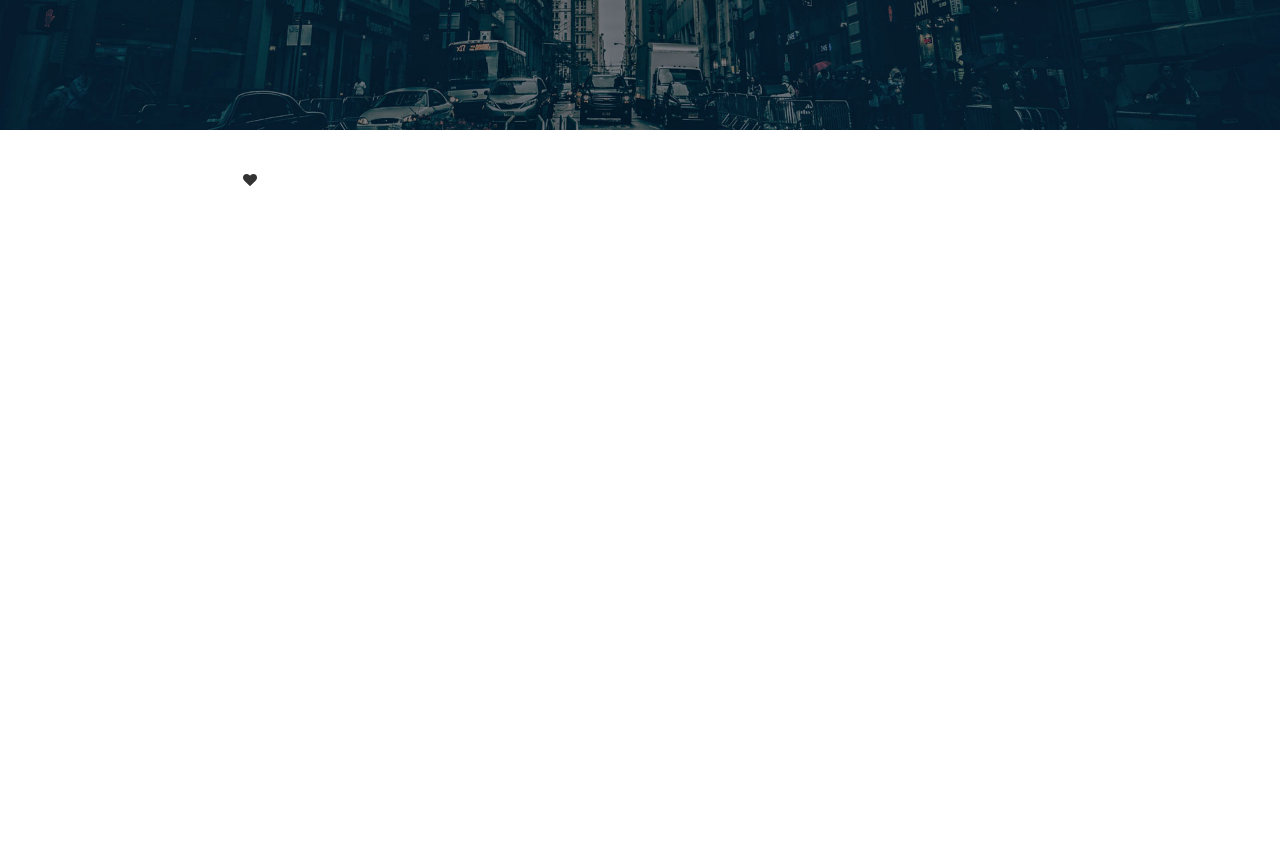
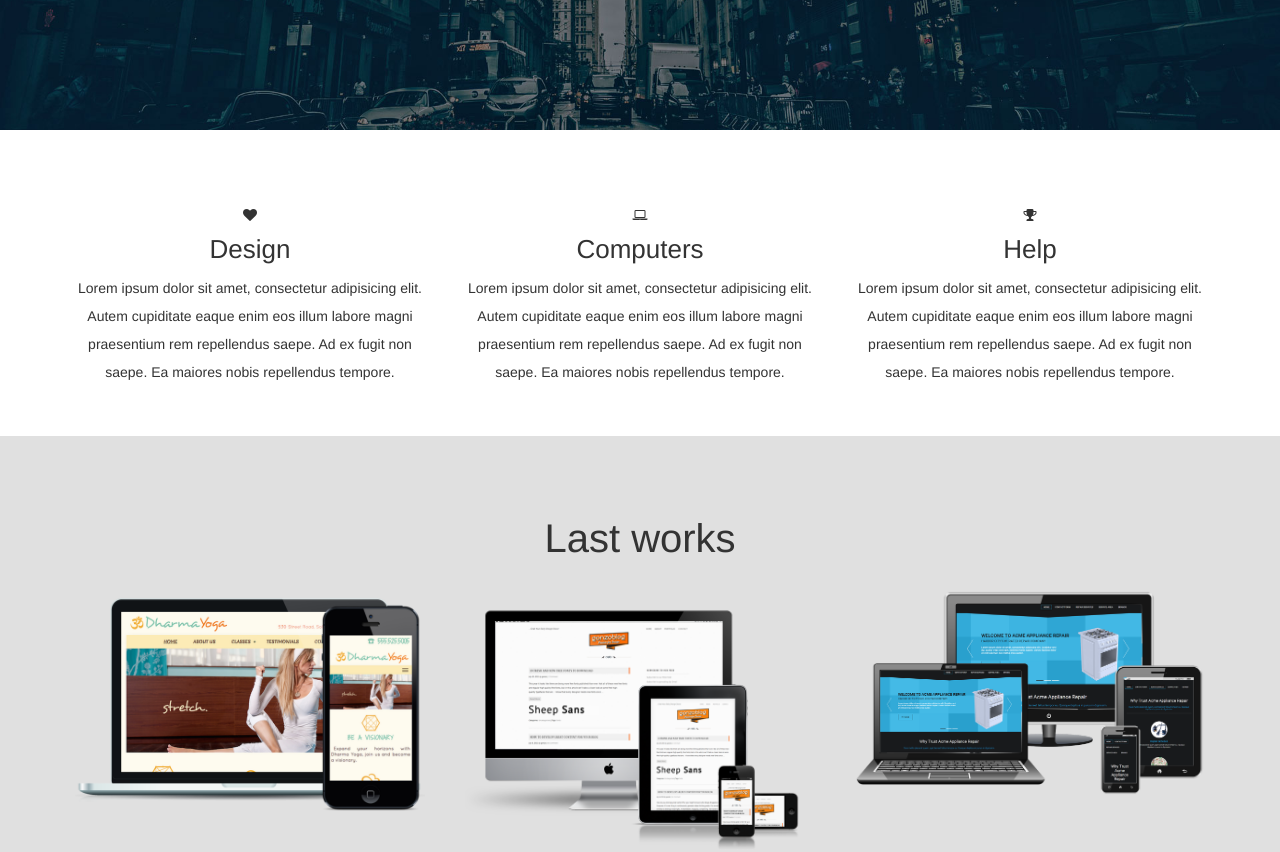
Before and after one commit to murkymao/bootstrap1, a plain HTML site: page idex.html in a window 1280 px wide. Shown: the part 420-1272 px from the top of the page. Before the commit the page ends 800 px from the top, so only its background shows below. Drawn offline with nearby package versions, Linux system fonts and the light colour scheme.

Commit message:
add #portfolio and 3 images

```diff
--- a/assets/css/main.css
+++ b/assets/css/main.css
@@ -97,3 +97,40 @@
     letter-spacing: 2px;
     text-transform: uppercase;
 }
+
+.content {
+    padding-top: 35px;
+}
+
+.content h4 {
+    font-size: 26px;
+}
+
+.tilt {
+    -webkit-transition: 0.5s ease;
+    -moz-transition: 0.5s ease;
+    -o-transition: 0.5s ease;
+    -ms-transition: 0.5s ease;
+    transition: 0.5s ease;
+}
+
+.tilt:hover {
+    -webkit-transform: rotate(-10deg);
+    -moz-transform: rotate(-10deg);
+    -o-transform: rotate(-10deg);
+    -ms-transform: rotate(-10deg);
+    transform: rotate(-10deg);
+}
+
+.tilt img {
+    width:350px;
+}
+
+#portfolio {
+    background: #e0e0e0;
+    padding-top: 70px;
+    text-align: center;
+}
+#portfolio h4 {
+    font-size: 40px;
+}
--- a/idex.html
+++ b/idex.html
@@ -40,12 +40,59 @@
         </div>
     </div>
 </div>
-<div class="container w">
+<div class="container content">
     <div class="row centered">
         <br><br>
         <div class="col-lg-4">
             <i class="fa fa-heart"></i>
+            <h4>Design</h4>
+            <p>Lorem ipsum dolor sit amet, consectetur adipisicing elit. Autem cupiditate eaque enim eos illum labore
+                magni praesentium rem repellendus saepe. Ad ex fugit non saepe. Ea maiores nobis repellendus
+                tempore.</p>
         </div>
+        <div class="col-lg-4">
+            <i class="fa fa-laptop"></i>
+            <h4>Computers</h4>
+            <p>Lorem ipsum dolor sit amet, consectetur adipisicing elit. Autem cupiditate eaque enim eos illum labore
+                magni praesentium rem repellendus saepe. Ad ex fugit non saepe. Ea maiores nobis repellendus
+                tempore.</p>
+        </div>
+        <div class="col-lg-4">
+            <i class="fa fa-trophy"></i>
+            <h4>Help</h4>
+            <p>Lorem ipsum dolor sit amet, consectetur adipisicing elit. Autem cupiditate eaque enim eos illum labore
+                magni praesentium rem repellendus saepe. Ad ex fugit non saepe. Ea maiores nobis repellendus
+                tempore.</p>
+        </div>
+    </div>
+    <br><br>
+</div>
+<div id="portfolio">
+    <div class="container">
+        <div class="row centered">
+            <h4>Last works</h4>
+            <br>
+            <div class="col-lg-4">
+                <div class="tilt">
+                    <img src="assets/img/p01.png"><a href="#"></a></img>
+                </div>
+            </div>
+            <div class="col-lg-4">
+                <div class="tilt">
+                    <img src="assets/img/p02.png"><a href="#"></a></img>
+                </div>
+            </div>
+            <div class="col-lg-4">
+                <div class="tilt">
+                    <img src="assets/img/p03.png"><a href="#"></a></img>
+                </div>
+            </div>
+        </div>
+    </div>
+</div>
+<div class="container wb">
+    <div class="row centered">
+
     </div>
 </div>
 
```
Also changed, not shown: assets/img/p01.png (added), assets/img/p02.png (added), assets/img/p03.png (added).
